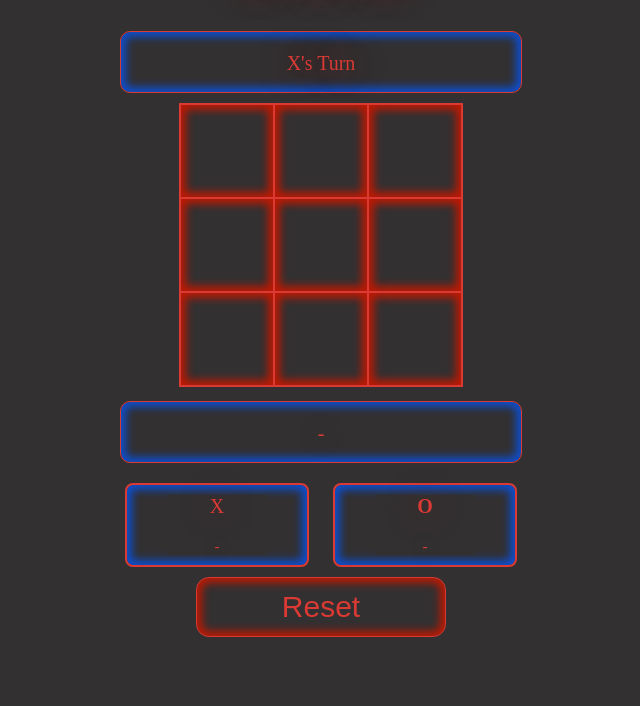
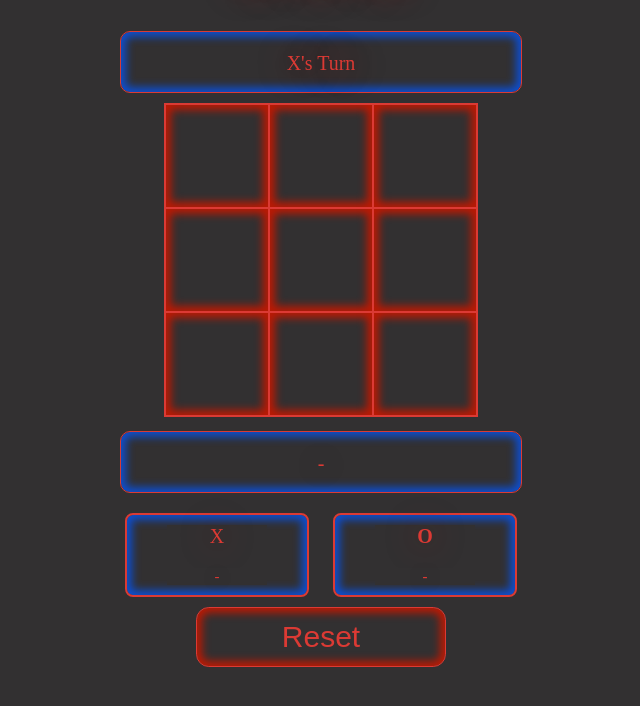
Before and after one commit to Dan00328/TicTacToe, a plain HTML site: page index.html in a window 1280 px wide. Shown: the part 66-772 px from the top of the page, without its empty margins (319-959 px from the left). Drawn offline with Linux system fonts and the light colour scheme.

Commit message:
LastUpdate

```diff
--- a/style.css
+++ b/style.css
@@ -24,7 +24,7 @@
 }
 
 .titluscore:hover {
-    text-shadow: 0 0 2rem #570603;
+
     color: #ff0000;
 }
 
@@ -39,7 +39,7 @@
 }
 
 .score:hover {
-    text-shadow: 0 0 2rem #570603;
+
     color: #ff0000;
 
 }
@@ -76,8 +76,8 @@ button:hover {
 
 td {
     border: 2px solid #db3a34;
-    height: 90px;
-    width: 90px;
+    height: 100px;
+    width: 100px;
     text-align: center;
     vertical-align: middle;
     font-size: 50px;
```
